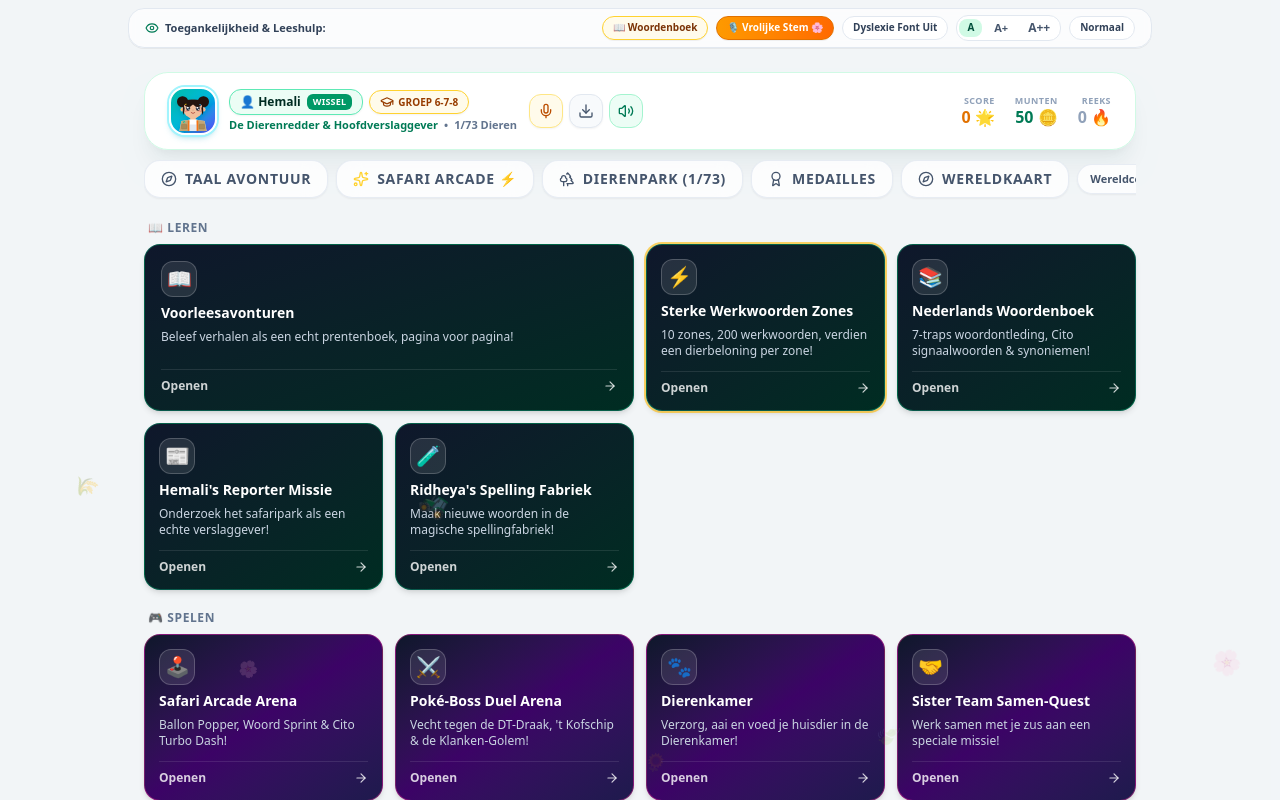
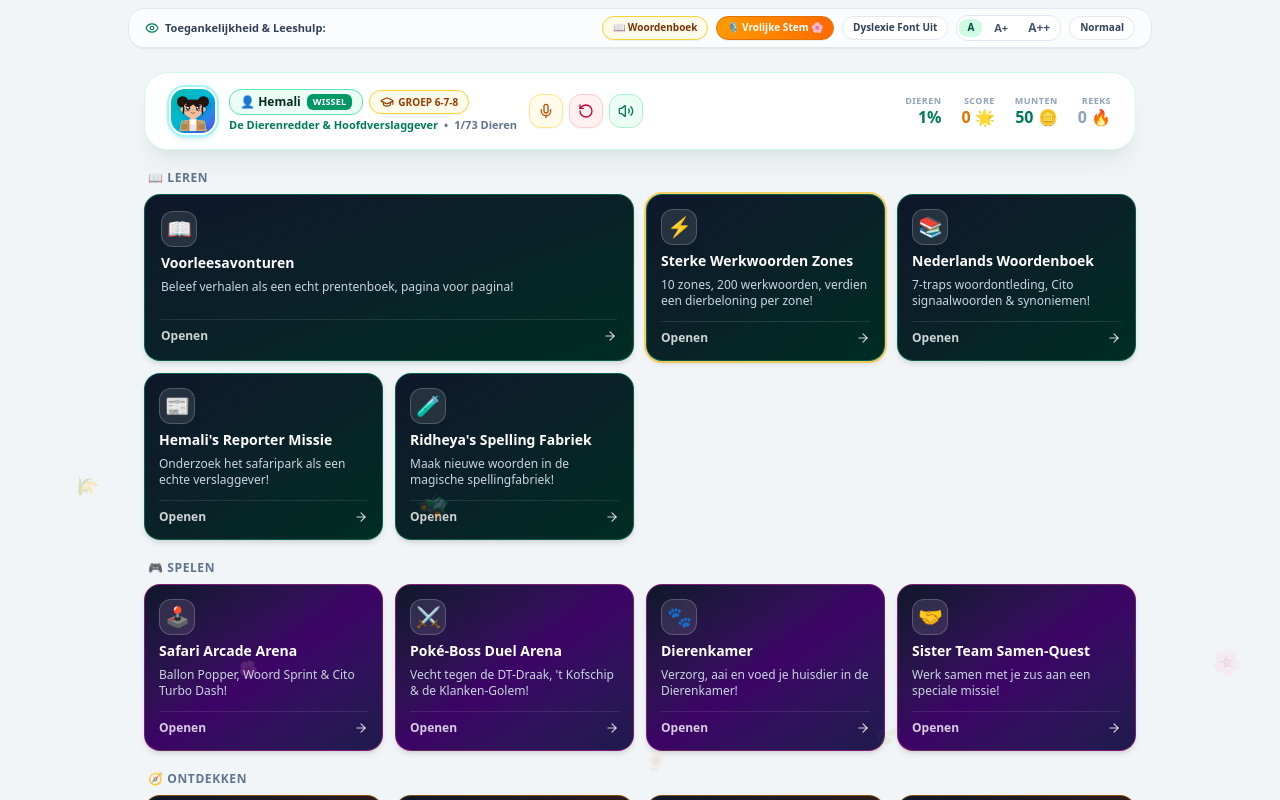
Before and after one commit to balrajgkrishnan/Dutch-Language-Game, a React (Vite) app: page / in a window 1280 px wide. Shown: the top 800 px of the page. Built offline with nearby package versions, Linux system fonts and the light colour scheme.

Commit message:
refactor: strip TopBar down to header stats, nav tabs removed

```diff
--- a/src/components/TopBar.tsx
+++ b/src/components/TopBar.tsx
@@ -1,8 +1,8 @@
 import React, { useState } from 'react';
 import { motion } from 'motion/react';
-import { Sparkles, Volume2, VolumeX, Flame, Star, Coins, Award, Compass, Trees, Download, GraduationCap, User, BookOpen, Library, Mic, Wrench, Crown, Shirt, Palette } from 'lucide-react';
+import { Sparkles, Volume2, VolumeX, GraduationCap, Mic, RotateCcw } from 'lucide-react';
 import { sound } from '../services/soundService';
-import { GradeLevel, BiomeType } from '../types';
+import { GradeLevel } from '../types';
 import { BIOMES } from '../data/biomeData';
 import { TocaAvatar } from './TocaAvatar';
 import { TocaCustomization } from '../data/tocaAvatarData';
@@ -14,27 +14,15 @@ interface TopBarProps {
   tocaCustomization?: Partial<TocaCustomization>;
   onOpenProfileModal: () => void;
   onOpenLoginModal?: () => void;
-  onOpenScoreboardModal?: () => void;
-  onOpenReadingModal?: () => void;
-  onOpenReporterModal?: () => void;
-  onOpenSpellingFactoryModal?: () => void;
-  onOpenSisterTeamModal?: () => void;
   onOpenWardrobeModal?: () => void;
-  onOpenVersionModal?: () => void;
-  onOpenVetHospitalModal?: () => void;
-  onOpenCitoRpgModal?: () => void;
   onOpenVoiceModal?: () => void;
-  onOpenDictionaryModal?: () => void;
-  onOpenArcadeModal?: () => void;
+  onResetProgress?: () => void;
   stars: number;
   score: number;
   streak: number;
-  activeTab: 'adventure' | 'arcade' | 'sanctuary' | 'badges' | 'map';
-  onSelectTab: (tab: 'adventure' | 'arcade' | 'sanctuary' | 'badges' | 'map') => void;
   unlockedCount: number;
   totalAnimals: number;
   selectedGrade: GradeLevel;
-  selectedBiome?: BiomeType;
   onOpenGradeSelector: () => void;
 }
 
@@ -45,27 +33,15 @@ export const TopBar: React.FC<TopBarProps> = ({
   tocaCustomization,
   onOpenProfileModal,
   onOpenLoginModal,
-  onOpenScoreboardModal,
-  onOpenReadingModal,
-  onOpenReporterModal,
-  onOpenSpellingFactoryModal,
-  onOpenSisterTeamModal,
   onOpenWardrobeModal,
-  onOpenVersionModal,
-  onOpenVetHospitalModal,
-  onOpenCitoRpgModal,
   onOpenVoiceModal,
-  onOpenDictionaryModal,
-  onOpenArcadeModal,
+  onResetProgress,
   stars,
   score,
   streak,
-  activeTab,
-  onSelectTab,
   unlockedCount,
   totalAnimals,
   selectedGrade,
-  selectedBiome = 'farm',
   onOpenGradeSelector
 }) => {
   const [soundOn, setSoundOn] = useState(true);
@@ -80,17 +56,6 @@ export const TopBar: React.FC<TopBarProps> = ({
     if (next) sound.playPop();
   };
 
-  const handleDownloadOfflineHTML = () => {
-    sound.playStar();
-    const link = document.createElement('a');
-    link.href = '/boerin_tess_safari.html';
-    link.download = 'Boerin_Tess_Safaripark_Spel.html';
-    document.body.appendChild(link);
-    link.click();
-    document.body.removeChild(link);
-  };
-
-  const progressPercent = Math.min(100, Math.round((unlockedCount / totalAnimals) * 100));
 
   return (
     <header id="top-navbar" className="w-full max-w-5xl mx-auto px-3 sm:px-4 pt-3 sm:pt-4 pb-2 space-y-2.5">
@@ -179,56 +144,19 @@ export const TopBar: React.FC<TopBarProps> = ({
               </button>
             )}
 
-            {onOpenReadingModal && (
+            {onResetProgress && (
               <button
-                id="reading-adventures-quick-btn"
+                id="reset-game-btn"
                 onClick={() => {
                   sound.playPop();
-                  onOpenReadingModal();
+                  onResetProgress();
                 }}
-                className="p-2 rounded-xl border border-emerald-200 bg-emerald-50 hover:bg-emerald-100 text-emerald-800 transition-all cursor-pointer shadow-xs active:scale-95"
-                title="Voorleesverhalen & Leesavontuur"
+                className="p-2 rounded-xl border border-rose-200 bg-rose-50 hover:bg-rose-100 text-rose-700 transition-all cursor-pointer shadow-xs active:scale-95"
+                title="Herstart voortgang vanaf level 1"
               >
-                <Library className="w-4 h-4 text-emerald-700" />
+                <RotateCcw className="w-4 h-4" />
               </button>
             )}
-
-            {onOpenDictionaryModal && (
-              <button
-                id="dictionary-quick-btn"
-                onClick={() => {
-                  sound.playPop();
-                  onOpenDictionaryModal();
-                }}
-                className="p-2 rounded-xl border border-blue-200 bg-blue-50 hover:bg-blue-100 text-blue-800 transition-all cursor-pointer shadow-xs active:scale-95"
-                title="Interactief Nederlands Woordenboek & Cito Hulp"
-              >
-                <BookOpen className="w-4 h-4 text-blue-700" />
-              </button>
-            )}
-
-            {onOpenScoreboardModal && (
-              <button
-                id="parent-scoreboard-btn"
-                onClick={() => {
-                  sound.playPop();
-                  onOpenScoreboardModal();
-                }}
-                className="p-2 rounded-xl border border-indigo-200 bg-indigo-50 hover:bg-indigo-100 text-indigo-800 transition-all cursor-pointer shadow-xs active:scale-95"
-                title="Ouder & Docent Scorebord"
-              >
-                <Award className="w-4 h-4 text-indigo-700" />
-              </button>
-            )}
-
-            <button
-              id="download-html-btn"
-              onClick={handleDownloadOfflineHTML}
-              className="p-2 rounded-xl border border-slate-200 bg-slate-50 hover:bg-slate-100 text-slate-700 transition-all cursor-pointer shadow-xs active:scale-95"
-              title="Download offline HTML versie"
-            >
-              <Download className="w-4 h-4 text-slate-600" />
-            </button>
 
             <button
               id="sound-toggle-btn"
@@ -247,6 +175,14 @@ export const TopBar: React.FC<TopBarProps> = ({
 
         {/* Right Stats & Progress Bar */}
         <div className="flex items-center gap-3 sm:gap-5 flex-wrap justify-between sm:justify-end w-full md:w-auto">
+          {/* Dieren Collection Percent */}
+          <div className="flex flex-col items-start sm:items-end">
+            <span className="text-[9px] uppercase font-bold text-slate-400 tracking-wider">Dieren</span>
+            <span className="text-sm sm:text-base font-black text-emerald-700 leading-tight">
+              {Math.min(100, Math.round((unlockedCount / totalAnimals) * 100))}%
+            </span>
+          </div>
+
           {/* Score Counter */}
           <div className="flex flex-col items-start sm:items-end">
             <span className="text-[9px] uppercase font-bold text-slate-400 tracking-wider">Score</span>
@@ -273,107 +209,6 @@ export const TopBar: React.FC<TopBarProps> = ({
         </div>
       </div>
 
-      {/* Main Navigation Tabs */}
-      <nav id="game-navigation-tabs" className="flex items-center justify-between gap-1.5 sm:gap-2 overflow-x-auto pb-0.5">
-        <div className="flex items-center gap-1.5 sm:gap-2 flex-nowrap min-w-max">
-          {/* Adventure Tab */}
-          <button
-            id="nav-tab-adventure"
-            onClick={() => {
-              sound.playPop();
-              onSelectTab('adventure');
-            }}
-            className={`px-3 sm:px-4 py-2 rounded-2xl font-black text-xs sm:text-sm uppercase tracking-wider flex items-center gap-2 cursor-pointer transition-all border ${
-              activeTab === 'adventure'
-                ? 'bg-emerald-600 text-white border-emerald-700 shadow-md shadow-emerald-600/20'
-                : 'bg-white/80 backdrop-blur-md text-slate-600 hover:text-emerald-900 hover:bg-white border-slate-200/80 shadow-xs'
-            }`}
-          >
-            <Compass className="w-4 h-4" />
-            <span>Taal Avontuur</span>
-          </button>
-
-          {/* Safari Arcade Tab */}
-          <button
-            id="nav-tab-arcade"
-            onClick={() => {
-              sound.playPop();
-              onSelectTab('arcade');
-            }}
-            className={`px-3 sm:px-4 py-2 rounded-2xl font-black text-xs sm:text-sm uppercase tracking-wider flex items-center gap-2 cursor-pointer transition-all border ${
-              activeTab === 'arcade'
-                ? 'bg-purple-600 text-white border-purple-700 shadow-md shadow-purple-600/20'
-                : 'bg-white/80 backdrop-blur-md text-slate-600 hover:text-purple-900 hover:bg-white border-slate-200/80 shadow-xs'
-            }`}
-          >
-            <Sparkles className="w-4 h-4 text-amber-300" />
-            <span>Safari Arcade ⚡</span>
-          </button>
-
-          {/* Dierenpark Sanctuary Tab */}
-          <button
-            id="nav-tab-sanctuary"
-            onClick={() => {
-              sound.playPop();
-              onSelectTab('sanctuary');
-            }}
-            className={`px-3 sm:px-4 py-2 rounded-2xl font-black text-xs sm:text-sm uppercase tracking-wider flex items-center gap-2 cursor-pointer transition-all border ${
-              activeTab === 'sanctuary'
-                ? 'bg-emerald-600 text-white border-emerald-700 shadow-md shadow-emerald-600/20'
-                : 'bg-white/80 backdrop-blur-md text-slate-600 hover:text-emerald-900 hover:bg-white border-slate-200/80 shadow-xs'
-            }`}
-          >
-            <Trees className="w-4 h-4" />
-            <span>Dierenpark ({unlockedCount}/{totalAnimals})</span>
-          </button>
-
-          {/* Badges Showcase Tab */}
-          <button
-            id="nav-tab-badges"
-            onClick={() => {
-              sound.playPop();
-              onSelectTab('badges');
-            }}
-            className={`px-3 sm:px-4 py-2 rounded-2xl font-black text-xs sm:text-sm uppercase tracking-wider flex items-center gap-2 cursor-pointer transition-all border ${
-              activeTab === 'badges'
-                ? 'bg-emerald-600 text-white border-emerald-700 shadow-md shadow-emerald-600/20'
-                : 'bg-white/80 backdrop-blur-md text-slate-600 hover:text-emerald-900 hover:bg-white border-slate-200/80 shadow-xs'
-            }`}
-          >
-            <Award className="w-4 h-4" />
-            <span>Medailles</span>
-          </button>
-
-          {/* Level Roadmap Tab */}
-          <button
-            id="nav-tab-map"
-            onClick={() => {
-              sound.playPop();
-              onSelectTab('map');
-            }}
-            className={`px-3 sm:px-4 py-2 rounded-2xl font-black text-xs sm:text-sm uppercase tracking-wider flex items-center gap-2 cursor-pointer transition-all border ${
-              activeTab === 'map'
-                ? 'bg-emerald-600 text-white border-emerald-700 shadow-md shadow-emerald-600/20'
-                : 'bg-white/80 backdrop-blur-md text-slate-600 hover:text-emerald-900 hover:bg-white border-slate-200/80 shadow-xs'
-            }`}
-          >
-            <Compass className="w-4 h-4" />
-            <span>Wereldkaart</span>
-          </button>
-        </div>
-
-        {/* Global Dieren Progress Bar */}
-        <div className="hidden md:flex items-center gap-2 bg-white/80 backdrop-blur-md px-3 py-1.5 rounded-2xl border border-slate-200/80 shadow-xs">
-          <span className="text-[11px] font-black text-slate-600 whitespace-nowrap">Wereldcollectie:</span>
-          <div className="w-20 bg-slate-200 rounded-full h-2 overflow-hidden">
-            <div
-              className="bg-gradient-to-r from-amber-400 to-emerald-500 h-2 rounded-full transition-all duration-500"
-              style={{ width: `${progressPercent}%` }}
-            />
-          </div>
-          <span className="text-[11px] font-black text-emerald-800">{progressPercent}%</span>
-        </div>
-      </nav>
     </header>
   );
 };
```
